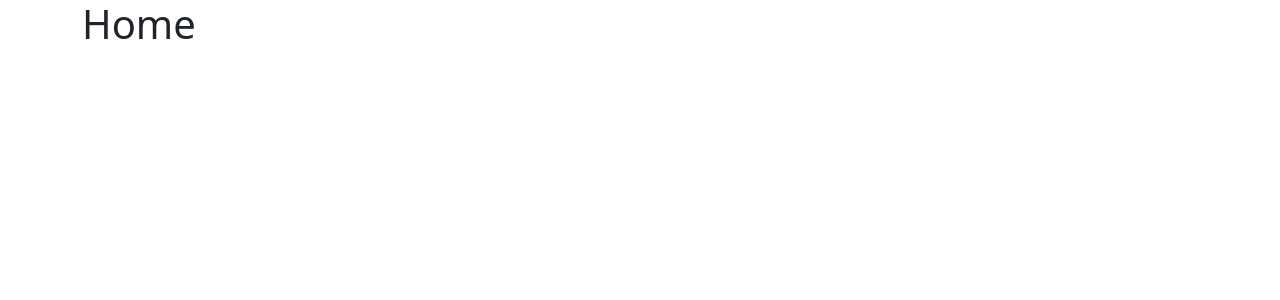
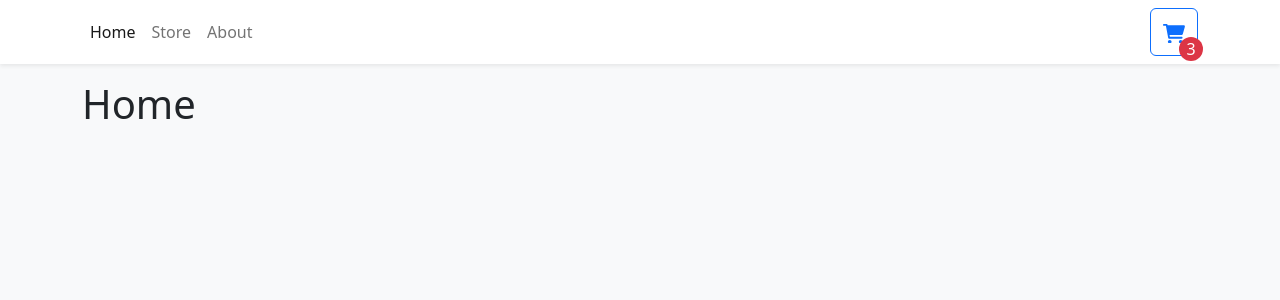
Before and after one commit to jchrobakk/react-ts-shopping-cart, a React (Vite) app: page / in a window 1280 px wide. Shown: the top 300 px of the page. Built offline with nearby package versions, Linux system fonts and the light colour scheme.

Commit message:
code navbar

```diff
--- a/index.html
+++ b/index.html
@@ -6,7 +6,7 @@
     <meta name="viewport" content="width=device-width, initial-scale=1.0" />
     <title>Vite + React + TS</title>
   </head>
-  <body>
+  <body class="bg-light">
     <div id="root"></div>
     <script type="module" src="/src/main.tsx"></script>
   </body>
--- a/src/App.tsx
+++ b/src/App.tsx
@@ -3,9 +3,12 @@
 import { Home } from "./pages/Home";
 import { About } from "./pages/About";
 import { Store } from "./pages/Store";
+import { Navbar } from "./components/Navbar";
 
 function App() {
   return (
+    <>
+      <Navbar />
       <Container className="mb-4">
         <Routes>
           <Route path="/" element={<Home />} />
@@ -13,6 +16,7 @@
           <Route path="/about" element={<About />} />
         </Routes>
       </Container>
+    </>
   );
 }
 
--- /dev/null
+++ b/src/components/Navbar.tsx
@@ -0,0 +1,54 @@
+import {
+  Button,
+  Nav,
+  Container,
+  Navbar as NavbarComponent,
+} from "react-bootstrap";
+import { NavLink } from "react-router-dom";
+
+export function Navbar() {
+  return (
+    <NavbarComponent sticky="top" className="bg-white shadow-sm mb-3">
+      <Container>
+        <Nav className="me-auto">
+          <Nav.Link to={"/"} as={NavLink}>
+            Home
+          </Nav.Link>
+          <Nav.Link to={"/store"} as={NavLink}>
+            Store
+          </Nav.Link>
+          <Nav.Link to={"/about"} as={NavLink}>
+            About
+          </Nav.Link>
+        </Nav>
+        <Button
+          style={{ width: "3rem", height: "3rem", position: "relative" }}
+          variant="outline-primary"
+          className="rounded"
+        >
+          <svg
+            xmlns="http://www.w3.org/2000/svg"
+            viewBox="0 0 576 512"
+            fill="currentColor"
+          >
+            <path d="M96 0C107.5 0 117.4 8.19 119.6 19.51L121.1 32H541.8C562.1 32 578.3 52.25 572.6 72.66L518.6 264.7C514.7 278.5 502.1 288 487.8 288H170.7L179.9 336H488C501.3 336 512 346.7 512 360C512 373.3 501.3 384 488 384H159.1C148.5 384 138.6 375.8 136.4 364.5L76.14 48H24C10.75 48 0 37.25 0 24C0 10.75 10.75 0 24 0H96zM128 464C128 437.5 149.5 416 176 416C202.5 416 224 437.5 224 464C224 490.5 202.5 512 176 512C149.5 512 128 490.5 128 464zM512 464C512 490.5 490.5 512 464 512C437.5 512 416 490.5 416 464C416 437.5 437.5 416 464 416C490.5 416 512 437.5 512 464z" />
+          </svg>
+          <div
+            className="rounded-circle bg-danger d-flex justify-content-center align-items-center"
+            style={{
+              color: "white",
+              width: "1.5rem",
+              height: "1.5rem",
+              position: "absolute",
+              bottom: 0,
+              right: 0,
+              transform: "translate(25%, 25%)",
+            }}
+          >
+            3
+          </div>
+        </Button>
+      </Container>
+    </NavbarComponent>
+  );
+}
```
Lines whose indentation alone changed are shown as unchanged.
